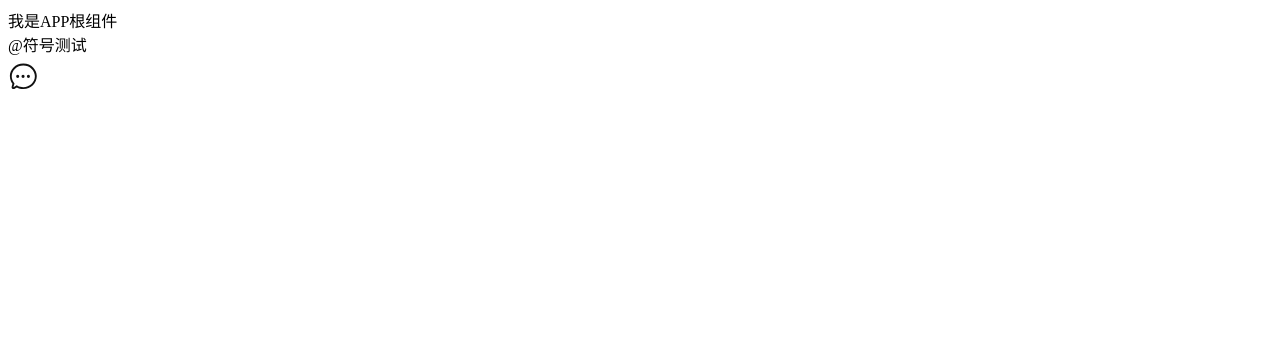
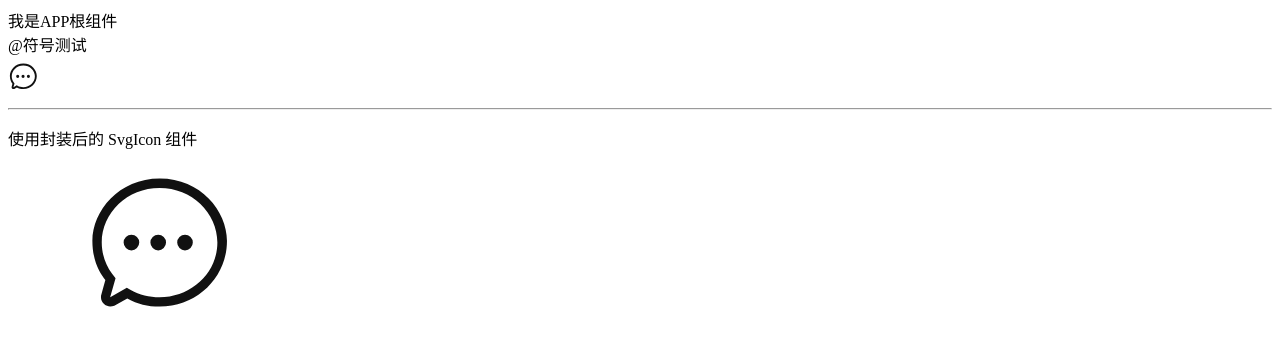
Before and after one commit to Icecream0211/my-vue3-template-black, a Vue app: page / in a window 1280 px wide. Shown: the top 346 px of the page. Built offline with nearby package versions, Linux system fonts and the light colour scheme.

Commit message:
feat: svg矢量图封装成公共组件

```diff
--- /dev/null
+++ b/src/components/SvgIcon/index.vue
@@ -0,0 +1,30 @@
+<template>
+
+    <svg :style="width,height">
+        <!-- xlink:href 执行用哪一个图标，属性值务必#icon-图标名称 -->
+        <!-- use标签可以设置颜色，也可以调整大小 -->
+        <use :xlink:href="prefix+name" fill="red"></use>
+    </svg>
+</template>
+<script setup lang="ts">
+defineProps({
+    prefix: {
+        type: String,
+        default: "#icon-"
+    },
+    name: String,
+    color:{
+        type: String,
+        default: ""
+    },
+    width: {
+        type: String,
+        default: "16px"
+    },
+    height: {
+        type: String,
+        default: "16px"
+    }
+})
+</script>
+<style scoped lang="scss"></style>
--- a/src/components/Test.vue
+++ b/src/components/Test.vue
@@ -1,12 +1,23 @@
 <template>
     <div>@符号测试</div>
     <!-- svg:图标外层容器节点，内部需要与use标签结合使用-->
-  <svg style="width: 30px;height: 40px;">
+    <svg style="width: 30px; height: 40px">
         <!-- xlink:href 执行用哪一个图标，属性值务必#icon-图标名称 -->
         <!-- use标签可以设置颜色，也可以调整大小 -->
         <use xlink:href="#icon-message" fill="red"></use>
     </svg>
+
+    <hr>
+    </hr>
+    <p>
+        使用封装后的 SvgIcon 组件
+    </p>
+    <SvgIcon name="message" />
+
 </template>
 <script setup lang="ts">
+import SvgIcon from '@/components/SvgIcon/index.vue'
+
+
 </script>
 <style scoped lang="scss"></style>
--- a/src/main.ts
+++ b/src/main.ts
@@ -1,12 +1,10 @@
 import { createApp } from 'vue';
+//SVG插件需要配置的代码
+import 'virtual:svg-icons-register';
 import App from './App.vue';
 
 console.log(import.meta.env);
 console.log(import.meta.env.VITE_APP_BASE_API); // "123"
 console.log(import.meta.env.VITE_SERVE); // undefined
 
-
-//SVG插件需要配置的代码
-import 'virtual:svg-icons-register';
-
 createApp(App).mount('#app');
```
Also changed, not shown: vite.config.ts (+4 -4 lines). Lines whose indentation alone changed are shown as unchanged.
